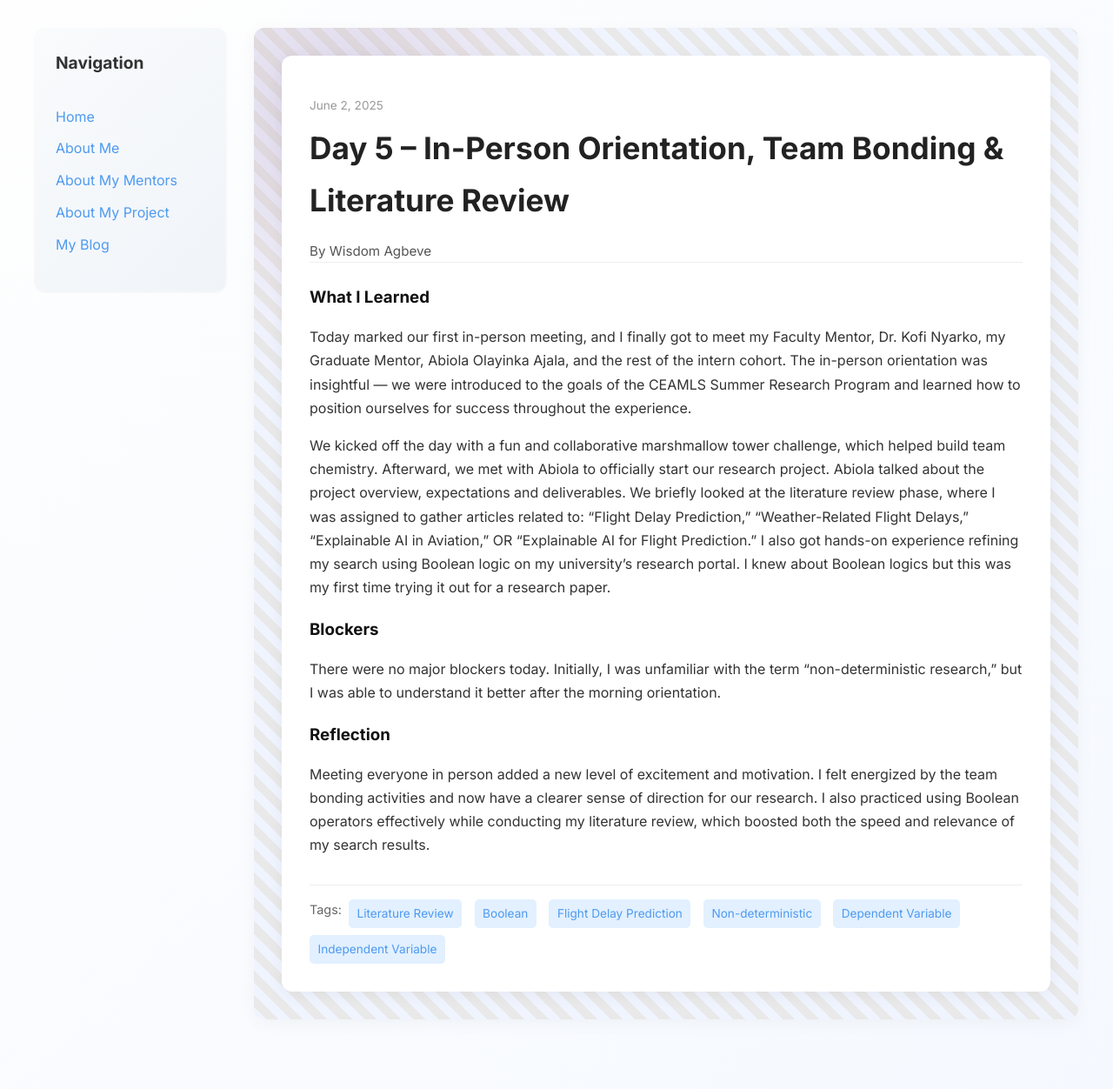
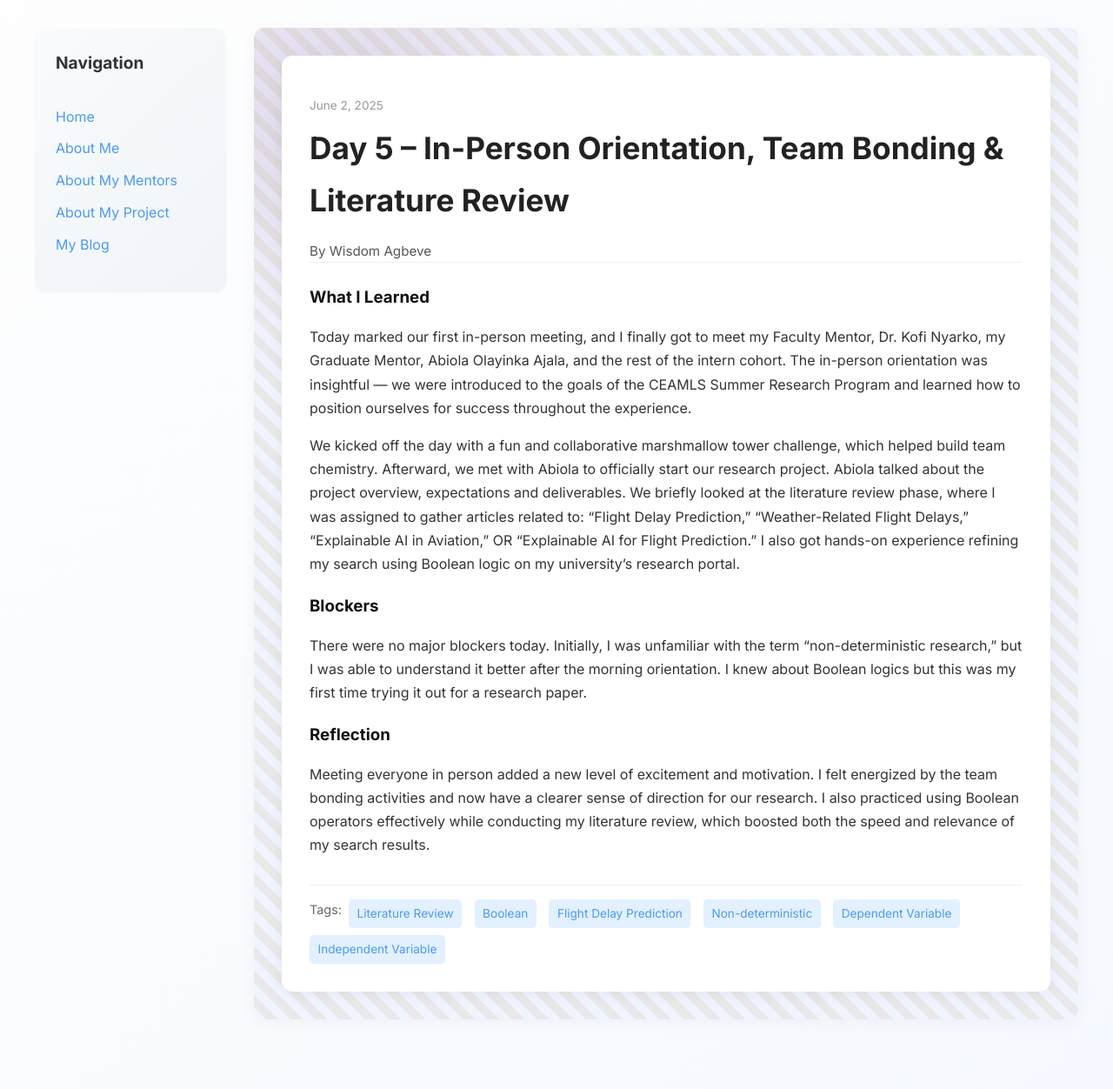
Before and after one commit to wisdomagbeve01/wisdomagbeve01.github.io, a Jekyll site: the page built from _posts/2025-06-02-day-5.md, in a window 1280 px wide. Shown: the whole page at 87% size. Built offline with Jekyll 4.4.1, drawn with Linux system fonts in a browser that asks for light colours.

Commit message:
Update 2025-06-02-day-5.md

```diff
--- a/_posts/2025-06-02-day-5.md
+++ b/_posts/2025-06-02-day-5.md
@@ -9,10 +9,10 @@ tags: ["Literature Review", "Boolean", "Flight Delay Prediction", "Non-determini
 what_i_learned: |
   Today marked our first in-person meeting, and I finally got to meet my Faculty Mentor, Dr. Kofi Nyarko, my Graduate Mentor, Abiola Olayinka Ajala, and the rest of the intern cohort. The in-person orientation was insightful — we were introduced to the goals of the CEAMLS Summer Research Program and learned how to position ourselves for success throughout the experience.
 
-  We kicked off the day with a fun and collaborative marshmallow tower challenge, which helped build team chemistry. Afterward, we met with Abiola to officially start our research project. Abiola talked about the project overview, expectations and deliverables. We briefly looked at the literature review phase, where I was assigned to gather articles related to: "Flight Delay Prediction," "Weather-Related Flight Delays," "Explainable AI in Aviation," OR "Explainable AI for Flight Prediction." I also got hands-on experience refining my search using Boolean logic on my university’s research portal. I knew about Boolean logics but this was my first time trying it out for a research paper.
+  We kicked off the day with a fun and collaborative marshmallow tower challenge, which helped build team chemistry. Afterward, we met with Abiola to officially start our research project. Abiola talked about the project overview, expectations and deliverables. We briefly looked at the literature review phase, where I was assigned to gather articles related to: "Flight Delay Prediction," "Weather-Related Flight Delays," "Explainable AI in Aviation," OR "Explainable AI for Flight Prediction." I also got hands-on experience refining my search using Boolean logic on my university’s research portal.
 
 blockers: |
-  There were no major blockers today. Initially, I was unfamiliar with the term “non-deterministic research,” but I was able to understand it better after the morning orientation.
+  There were no major blockers today. Initially, I was unfamiliar with the term “non-deterministic research,” but I was able to understand it better after the morning orientation. I knew about Boolean logics but this was my first time trying it out for a research paper.
 
 reflection: |
   Meeting everyone in person added a new level of excitement and motivation. I felt energized by the team bonding activities and now have a clearer sense of direction for our research. I also practiced using Boolean operators effectively while conducting my literature review, which boosted both the speed and relevance of my search results.
```
